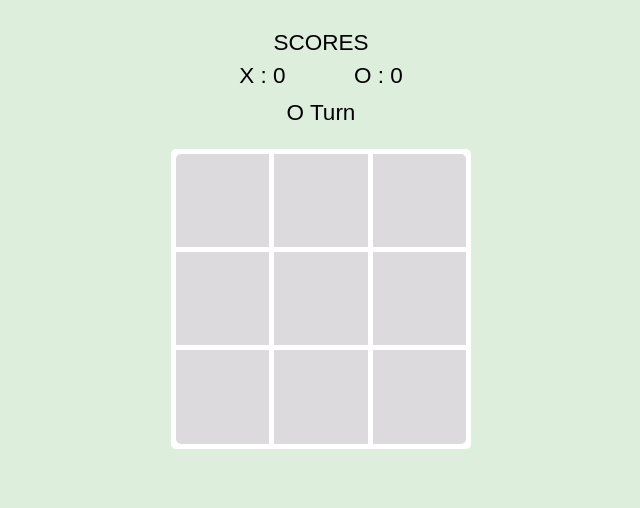
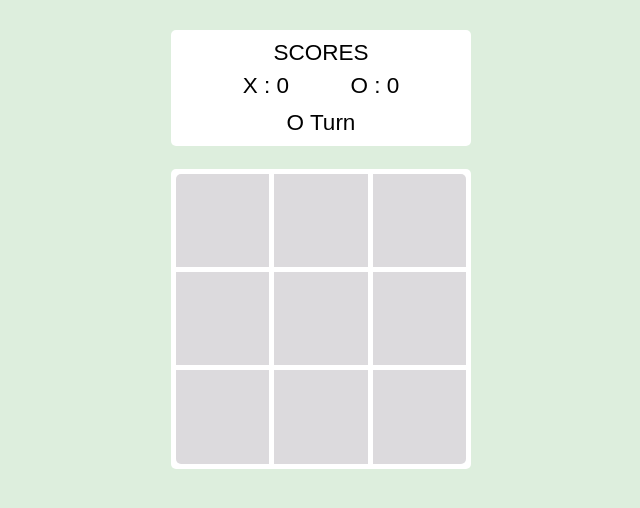
Before and after one commit to itsdonnix/simple-tic-tac-toe, a website built with Vite: page index.html in a window 1280 px wide. Shown: the whole page, without its empty margins (319-959 px from the left). Built offline with nearby package versions, Linux system fonts and the light colour scheme.

Commit message:
Improve game-info
Signed-off-by: Don Alfons Nisnoni <donnisnoni@outlook.com>

```diff
--- a/src/styles/index.scss
+++ b/src/styles/index.scss
@@ -24,10 +24,13 @@ body {
 
 .game-info {
   align-items: center;
-  font-size: 1.5em;
+  background-color: hsl(0, 0%, 100%);
+  border-radius: 5px;
   display: flex;
   flex-direction: column;
+  font-size: 1.5em;
   margin-bottom: 1em;
+  padding: 10px;
 }
 
 .scores {
```
